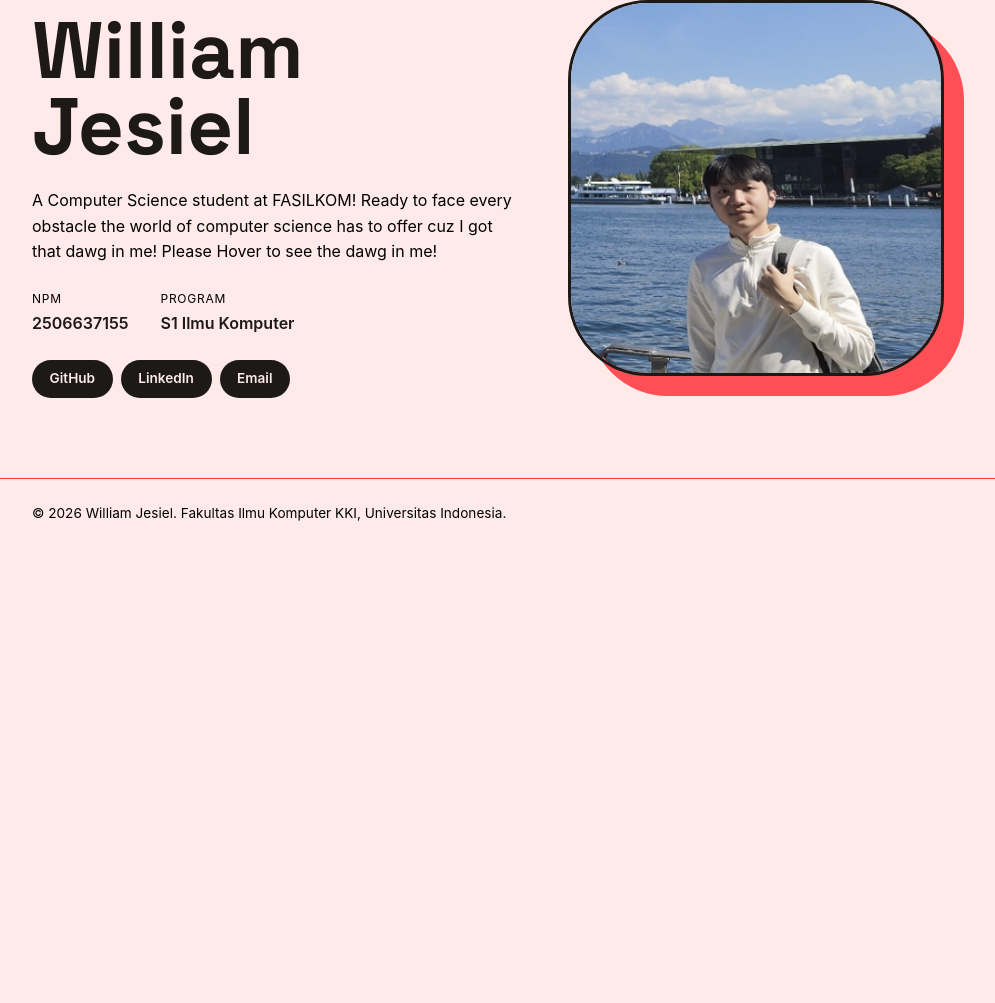
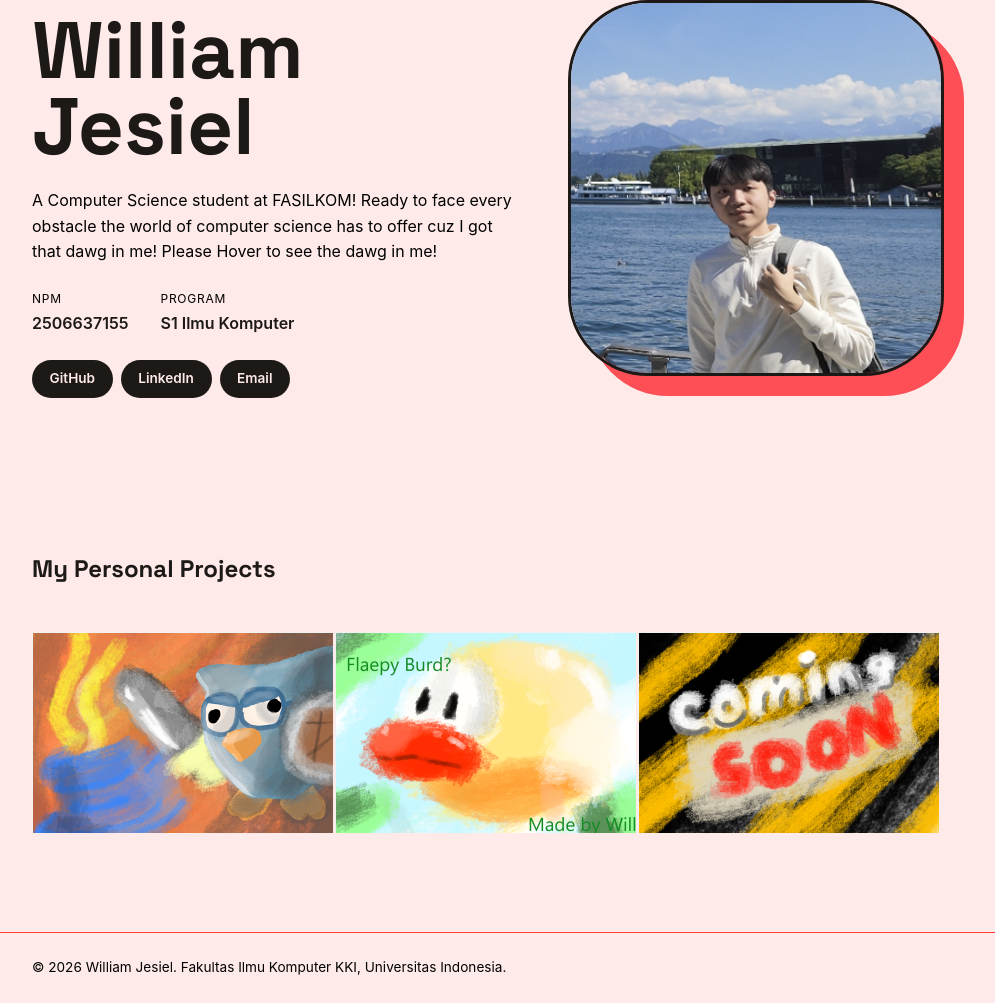
Before and after one commit to WilliamJesUI/myportofolio, a Django app: page / in a window 1280 px wide. Shown: the part 173-1176 px from the top of the page, without its empty margins (152-1147 px from the left). Before the commit the page ends 694 px from the top, so only its background shows below. Run offline with Django 5.2, Linux system fonts and the light colour scheme.

Commit message:
Added a Personal Project section

```diff
--- a/static/css/style.css
+++ b/static/css/style.css
@@ -23,6 +23,10 @@ body {
 
 h1, .brand {
     font-family: "Space Grotesk", -apple-system, sans-serif;
+}
+
+a {
+    color: var(--paper);
 }
 
 .container {
@@ -63,6 +67,8 @@ h1, .brand {
 .hero {
     padding: 4.5rem 0 5rem;
 }
+
+
 
 .hero-grid {
     display: grid;
@@ -207,3 +213,57 @@ h1, .brand {
         justify-content: flex-start;
     }
 }
+
+.flip-cards {
+    display: flex;
+    align-items: center;
+    padding: 1.25rem 1.5rem;
+    flex-wrap: wrap;
+    gap: 0.2rem;
+    max-width: 960px;
+    margin: 0 auto;
+}
+
+.flip-card {
+      background-color: transparent;
+      width: 300px;
+      height: 200px;
+      border: 1px solid #f1f1f1;
+
+}
+
+/* This container is needed to position the front and back side */
+.flip-card-inner {
+      position: relative;
+      width: 100%;
+      height: 100%;
+      text-align: center;
+      transition: transform 0.8s;
+      transform-style: preserve-3d;
+}
+
+
+.flip-card:hover .flip-card-inner {
+    transform: rotateY(180deg);
+}
+
+/* Position the front and back side */
+.flip-card-front, .flip-card-back {
+      position: absolute;
+      width: 100%;
+      height: 100%;
+      -webkit-backface-visibility: hidden; /* Safari */
+      backface-visibility: hidden;
+}
+
+.flip-card-front {
+    background-color: #bbb;
+    color: black;
+}
+
+/* Style the back side */
+.flip-card-back {
+    background-color: var(--accent);
+    color: var(--paper);
+    transform: rotateY(180deg);
+}
--- a/templates/index.html
+++ b/templates/index.html
@@ -50,6 +50,51 @@
                 </div>
             </div>
         </section>
+
+        <!-- Flip Cards Section -->
+        <section class="hero">
+            <div class = "container hero-grid">
+                <h1>My Personal Projects</h1>
+            </div>
+            <div class = "container flip-cards">
+                <div class="flip-card">
+                            <div class="flip-card-inner">
+                                <div class="flip-card-front">
+                                    <img src="static/img/BurhanQuest.png" alt="Avatar" style="width:300px;height:200px;">
+                                </div>
+                                <div class="flip-card-back">
+                                    <h1>Burhan Quest</h1>
+                                    <p>A text based fantasy RPG, where players have to go on beat bosses! </p>
+                                    <p>We love Burhan!</p>
+                                </div>
+                            </div>
+                    </div>
+                <div class="flip-card">
+                        <div class="flip-card-inner">
+                            <div class="flip-card-front">
+                                <img src="static/img/flaepy_bird.png" alt="Flaepy Bird" style="width:300px;height:200px;">
+                            </div>
+                            <div class="flip-card-back">
+                                <h1>Fake Flappy Bird</h1>
+                                <p>An almost exact copy of the beloved flappy bird using the Pygame library!</p>
+                                <a href="https://drive.google.com/file/d/1Xpcz0zyDkOvkb0PjjOu8E302KuPPX82f/view?usp=sharing" target="_blank">Download here!</a>
+                            </div>
+                        </div>
+                    </div>
+                <div class="flip-card">
+                        <div class="flip-card-inner">
+                            <div class="flip-card-front">
+                                <img src="static/img/Coming_soon.png" alt="Avatar" style="width:300px;height:200px;">
+                            </div>
+                            <div class="flip-card-back">
+                                <h1>Under Construction</h1>
+                                <p>I'm kinda projectless rn...</p>
+                                <p>:(</p>
+                            </div>
+                        </div>
+                    </div>
+            </div>
+        </section>
     </main>
 
     <footer class="site-footer">
```
Also changed, not shown: static/img/BurhanQuest.png (added), static/img/Coming_soon.png (added), static/img/flaepy_bird.png (added).
